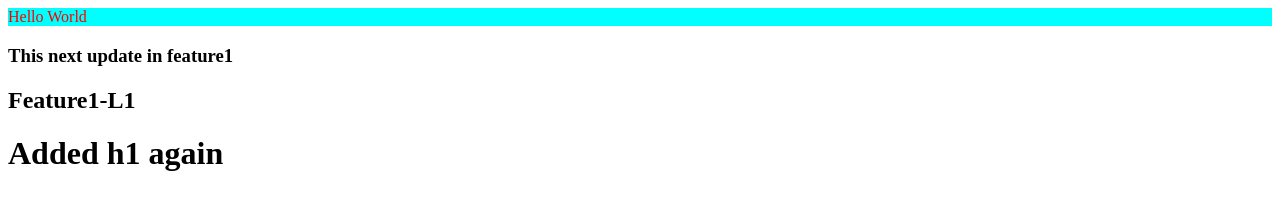
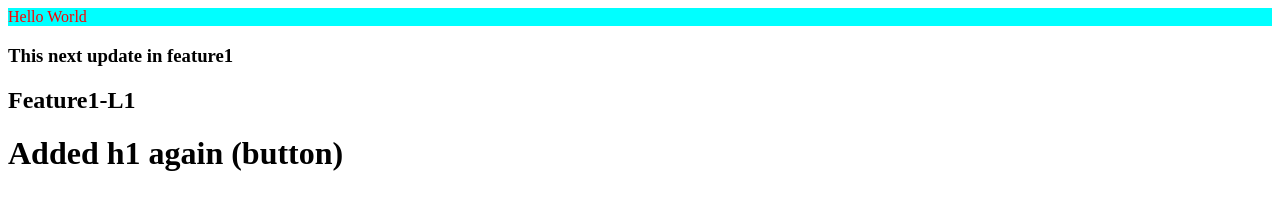
Before and after one commit to praneetharabu/localrepo, a plain HTML site: page index.html in a window 1280 px wide. Drawn offline with Linux system fonts and the light colour scheme.

Commit message:
button added

```diff
--- a/index.html
+++ b/index.html
@@ -5,4 +5,4 @@
 <h3>This next update in feature1</h3>
 
 <h2>Feature1-L1</h2>
-<h1> Added h1 again</h1>
+<h1> Added h1 again (button)</h1>
```
